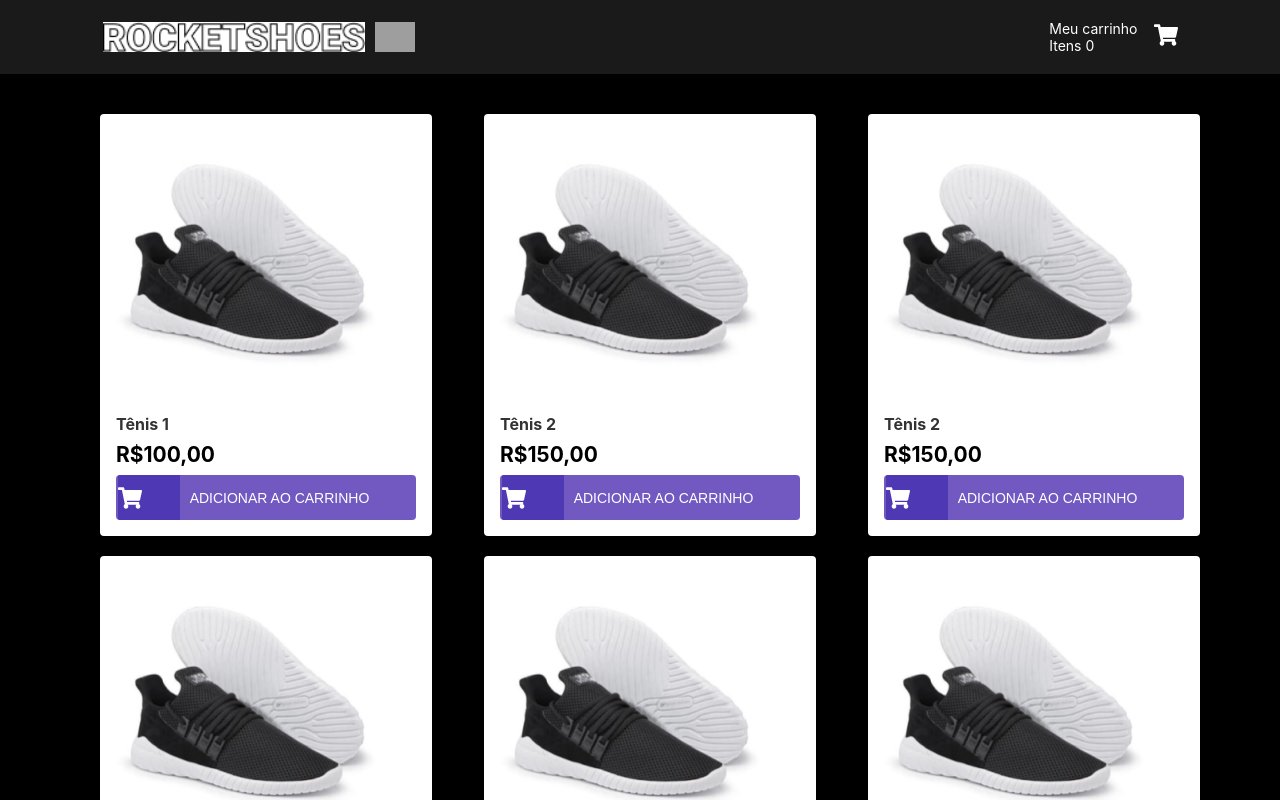
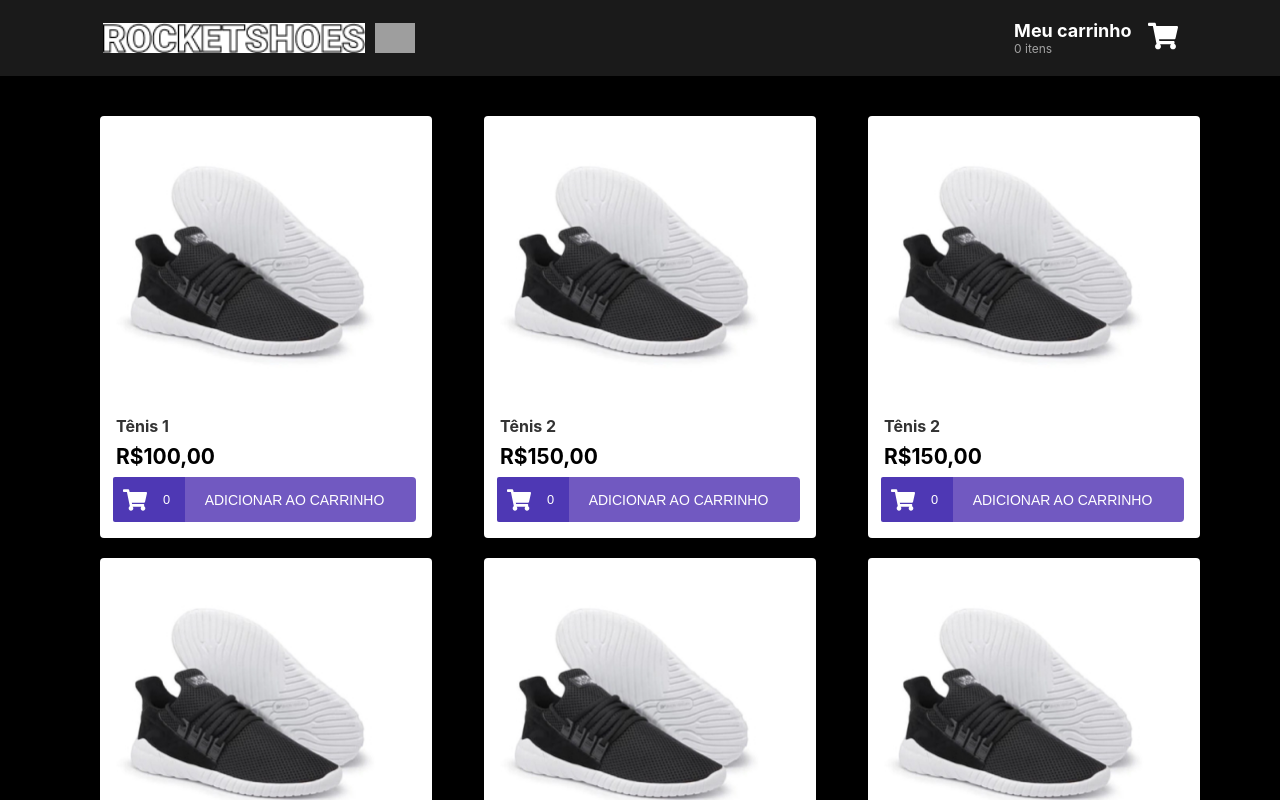
Before and after one commit to Nicolasmoss92/shopping-cart, a React (Create React App) app in the folder cart/: page /itens in a window 1280 px wide. Shown: the top 800 px of the page. Built offline with nearby package versions, Linux system fonts and the light colour scheme; grey boxes are pictures that could not be loaded.

Commit message:
feat: correction itens page

```diff
--- a/cart/src/components/Header/index.tsx
+++ b/cart/src/components/Header/index.tsx
@@ -15,11 +15,11 @@ const Header: React.FC = () => {
         </Logo>
         <CardStyle>
           <div>
-            <span>Meu carrinho</span>
-            <span>Itens {totalItems}</span>
+            <span className="title">Meu carrinho</span>
+            <span className="items">{totalItems} itens</span>
           </div>
           <div>
-            <FaShoppingCart size={24} data-testid="shopping-cart-icon" />
+            <FaShoppingCart size={30} data-testid="shopping-cart-icon" />
           </div>
         </CardStyle>
       </HeaderContent>
--- a/cart/src/components/Header/styles.ts
+++ b/cart/src/components/Header/styles.ts
@@ -29,20 +29,29 @@ export const Logo = styled.div`
 
 export const CardStyle = styled.div`
   display: flex;
-  align-items: center; /* Align the items vertically in the center */
-  color: white; /* Text color */
+  align-items: center;
+  color: white;
 
   div:first-child {
     display: flex;
-    flex-direction: column; /* Stack "Meu carrinho" and "{totalItems} itens" */
-    margin-right: 8px; /* Space between the text and the cart icon */
+    flex-direction: column;
+    margin-right: 8px;
   }
 
-  div:last-child {
-    margin-left: 8px; /* Space between the icon and text, in case you need it */
+  .title {
+    font-size: 18px; /* Aumente o tamanho do título */
+    font-weight: bold; /* Coloque o texto em negrito */
+    color: white; /* Cor branca para destaque */
   }
 
-  span {
-    font-size: 14px; /* Adjust text size */
+  .items {
+    font-size: 12px; /* Diminua o tamanho do texto para o número de itens */
+    color: #a3a3a3; /* Use um cinza claro */
+    right: 0; /* Posiciona o texto à direita da div */
+  }
+
+  svg {
+    margin-left: 8px; /* Espaço entre o texto e o ícone */
+    color: white; /* Ajuste a cor do ícone se necessário */
   }
 `;
--- a/cart/src/components/layout/card/CardButton/index.tsx
+++ b/cart/src/components/layout/card/CardButton/index.tsx
@@ -27,7 +27,7 @@ const CardButton: React.FC<{ product: Product }> = ({ product }) => {
   const icon = (
     <CartIconWrapper>
       <FaShoppingCart size={24} data-testid="shopping-cart-icon" />
-      {quantity > 0 && <ItemCount>{quantity}</ItemCount>} {/* Exibe a quantidade se for maior que 0 */}
+      <ItemCount>{quantity}</ItemCount> {/* Sempre exibe a quantidade */}
     </CartIconWrapper>
   );
 
--- a/cart/src/components/layout/card/CardButton/styles.ts
+++ b/cart/src/components/layout/card/CardButton/styles.ts
@@ -7,8 +7,11 @@ export const CartIconWrapper = styled.div`
   border-radius: 2px 0 0 2px;
   height: 45px; /* Defina a altura para se ajustar ao botão */
   min-width: 62px; /* Ajuste conforme necessário */
-  margin-right: 10px; /* Espaço entre o ícone e o texto do botão */
-  margin-left: -45px; /* Mova o ícone para a esquerda */
+  margin-right: 20px; /* Espaço entre o ícone e o texto do botão */
+  margin-left: -35px; /* Mova o ícone para a esquerda */
+
+  /* Adicione um padding interno para mover o conteúdo para a direita */
+  padding-left: 10px; /* Ajuste conforme necessário */
 `;
 
 export const ItemCount = styled.span`
--- a/cart/src/styles/globalStyles.ts
+++ b/cart/src/styles/globalStyles.ts
@@ -28,7 +28,6 @@ export const MainContainerCheckOutPage = styled.main`
   box-sizing: border-box; /* Inclui padding na largura total */
 `;
 
-// CardGrid - Grid responsivo para os cards
 export const CardGrid = styled.div`
   background-color: black; /* Cor de fundo para o body */
   display: flex;
@@ -38,7 +37,6 @@ export const CardGrid = styled.div`
   width: 100%;
   padding: 20px;
   box-sizing: border-box;
-  margin-top: 0px;
 
   /* Para telas grandes */
   @media (min-width: 1024px) {
```
